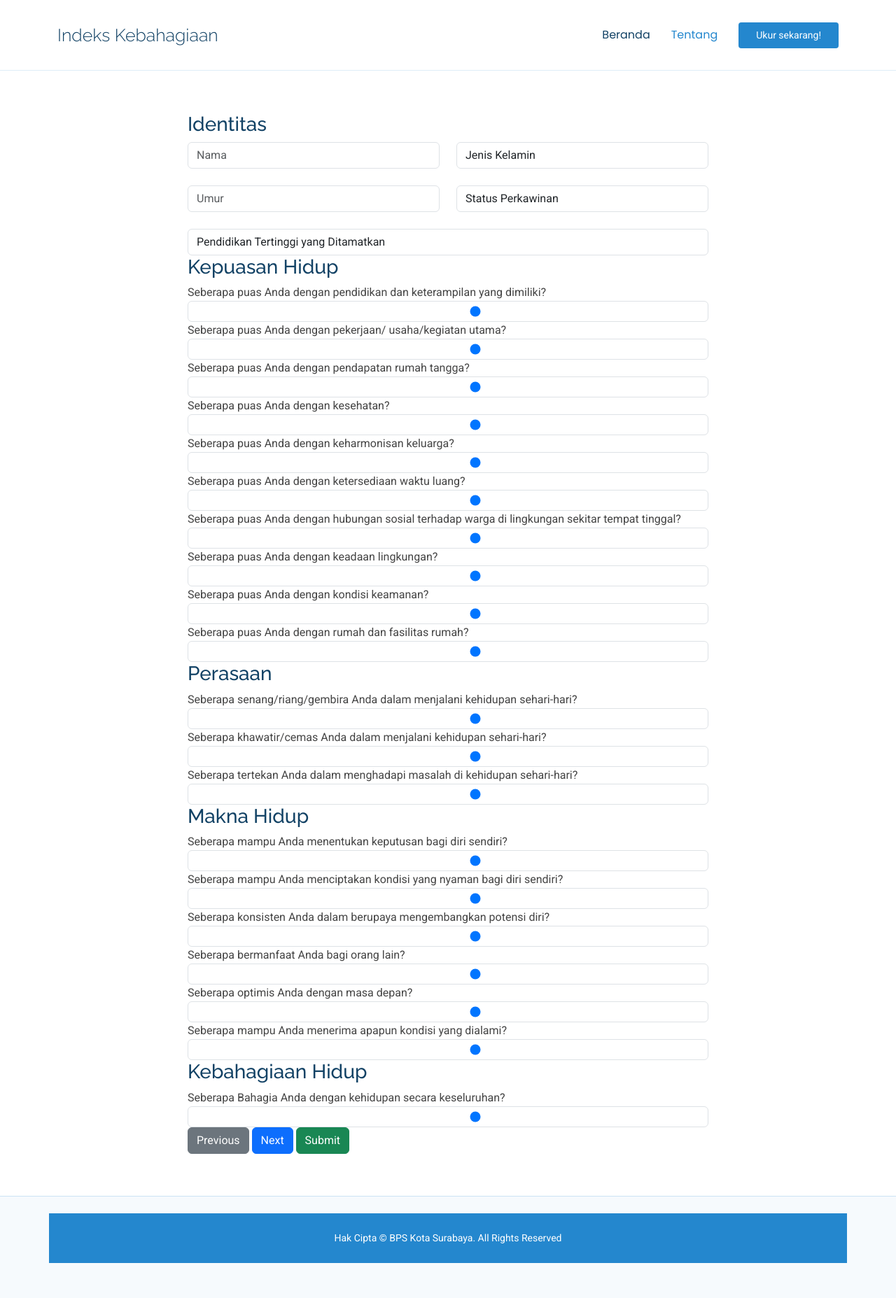
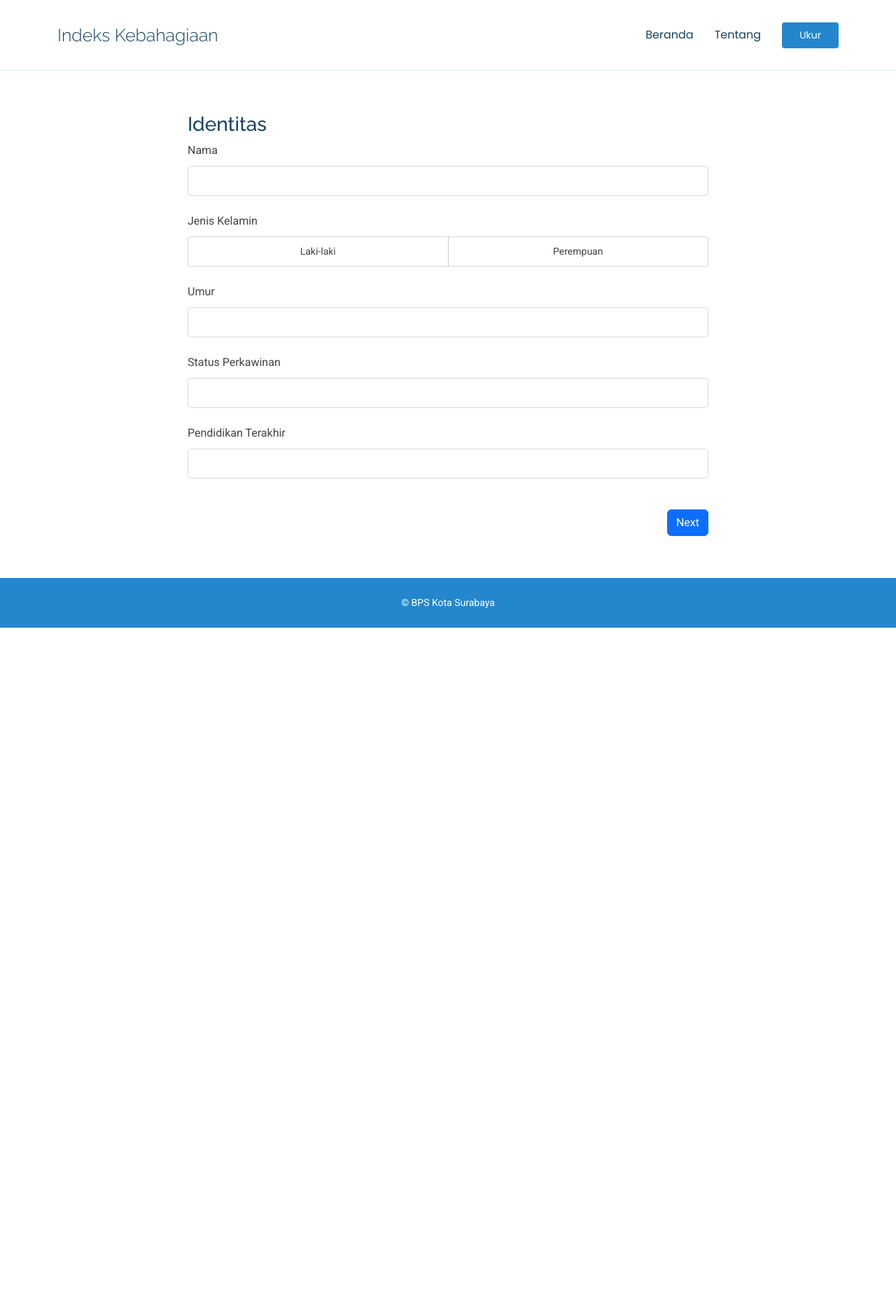
Before and after one commit to afdatulc/IndeksKebahagiaan, a PHP site: page /form.html in a window 1280 px wide. Shown: the whole page at 70% size. After the commit the page ends 897 px from the top, so only its background shows below. Run offline with PHP 8.4, Linux system fonts and the light colour scheme.

Commit message:
Rapihkan form

```diff
--- a/assets/css/footer.css
+++ b/assets/css/footer.css
@@ -3,15 +3,14 @@
 --------------------------------------------------------------*/
 .footer {
   color: var(--default-color);
-  background-color: var(--background-color);
+  background-color: var(--accent-color);
   border-top: 1px solid color-mix(in srgb, var(--accent-color), transparent 80%);
   font-size: 14px;
-  padding-bottom: 50px;
   position: relative;
 }
 
 .footer .copyright {
-  padding-top: 25px;
+  /* padding-top: 25px; */
   padding-bottom: 25px;
   background-color: var(--accent-color);
   color: var(--contrast-color);
--- a/assets/css/form.css
+++ b/assets/css/form.css
@@ -1,12 +1,82 @@
 /*--------------------------------------------------------------
 # Contact Section
 --------------------------------------------------------------*/
+/* Untuk mengatur tampilan form */
+.form-section {
+  display: none;
+  min-height: 60vh;
+}
+.form-section.current {
+  display: block;
+}
+.form-navigation {
+  text-align: right;
+  margin-top: 20px;
+}
+
+/* Mengikuti pengaturan form lainnya */
+.btn-group .btn-check {
+  display: none;
+}
+
+.btn-group .btn {
+  font-size: 14px;
+  width: 100%; /* Membuat tombol memiliki lebar penuh */
+  padding: 10px;
+  text-align: center;
+  border-radius: 4px;
+  background-color: color-mix(in srgb, var(--background-color), transparent 50%);
+  color: var(--default-color);
+  border-color: color-mix(in srgb, var(--default-color), transparent 80%);
+  margin: 0;
+}
+
+.btn-group .btn:hover {
+  border-color: var(--accent-color);
+  color: var(--accent-color);
+}
+
+.btn-group .btn-check:checked + .btn {
+  background-color: var(--accent-color); /* Warna tombol saat dipilih */
+  color: var(--contrast-color);
+  border-color: var(--accent-color);
+}
+
+.btn-group .btn + .btn {
+  margin-left: 10px;
+}
+
+.btn-group {
+  display: flex;
+  justify-content: space-between;
+}
+
+
+.form-group label {
+  display: inline-block;
+  margin-bottom: 10px;
+}
+
+.form-section .form-control,
+.form-section input[type="range"] {
+  font-size: 14px;
+  padding: 10px 15px;
+  box-shadow: none;
+  border-radius: 3;
+  color: var(--default-color);
+  background-color: color-mix(in srgb, var(--background-color), transparent 50%);
+  border-color: color-mix(in srgb, var(--default-color), transparent 80%);
+}
+
+.form-section .form-control:focus
+.form-section input[type="range"]:focus {
+  border-color: var(--accent-color);
+}
 
 .contact .container {
     display: flex;
-    justify-content: center; /* Mengatur konten berada di tengah secara horizontal */
+    justify-content: center;
   }
-
 
 .contact .info-item h3 {
   padding: 0;
@@ -25,31 +95,7 @@
   height: 100%;
 }
 
-.contact .php-email-form input[type=text],
-.contact .php-email-form input[type=email],
-.contact .php-email-form textarea {
-  font-size: 14px;
-  padding: 10px 15px;
-  box-shadow: none;
-  border-radius: 0;
-  color: var(--default-color);
-  background-color: color-mix(in srgb, var(--background-color), transparent 50%);
-  border-color: color-mix(in srgb, var(--default-color), transparent 80%);
-}
-
-.contact .php-email-form input[type=text]:focus,
-.contact .php-email-form input[type=email]:focus,
-.contact .php-email-form textarea:focus {
-  border-color: var(--accent-color);
-}
-
-.contact .php-email-form input[type=text]::placeholder,
-.contact .php-email-form input[type=email]::placeholder,
-.contact .php-email-form textarea::placeholder {
-  color: color-mix(in srgb, var(--default-color), transparent 70%);
-}
-
-.contact .php-email-form button[type=submit] {
+.contact form button[type=submit] {
   color: var(--contrast-color);
   background: var(--accent-color);
   border: 0;
@@ -58,6 +104,6 @@
   border-radius: 4px;
 }
 
-.contact .php-email-form button[type=submit]:hover {
+.contact form button[type=submit]:hover {
   background: color-mix(in srgb, var(--accent-color), transparent 20%);
 }
--- a/assets/css/main.css
+++ b/assets/css/main.css
@@ -462,7 +462,9 @@ section,
 /*--------------------------------------------------------------
 # About Section
 --------------------------------------------------------------*/
-
+.about{
+  height: 90vh;
+}
 .about .read-more {
   background: var(--accent-color);
   color: var(--contrast-color);
--- a/form.html
+++ b/form.html
@@ -4,7 +4,7 @@
 <head>
   <meta charset="utf-8">
   <meta content="width=device-width, initial-scale=1.0" name="viewport">
-  <title>Starter Page - OnePage Bootstrap Template</title>
+  <title>Indeks Kebahagiaan</title>
   <meta name="description" content="">
   <meta name="keywords" content="">
 
@@ -52,11 +52,11 @@
       <nav id="navmenu" class="navmenu">
         <ul>
           <li><a href="index.html">Beranda<br></a></li>
-          <li><a href="about.html" class="active">Tentang</a></li>
+          <li><a href="about.html">Tentang</a></li>
         </ul>
         <i class="mobile-nav-toggle d-xl-none bi bi-list"></i>
       </nav>
-      <a class="btn-getstarted" href="form.html">Ukur sekarang!</a>
+      <a class="btn-getstarted" href="form.html">Ukur</a>
     </div>
   </header>
 
@@ -65,42 +65,52 @@
       <div class="container" data-aos="fade-up" data-aos-delay="100">
         <div class="col-lg-8">
           <form id="happiness-form" action="" method="post" data-aos="fade-up" data-aos-delay="200">
-
             <!-- Identitas Section -->
             <div class="form-section current">
               <h3>Identitas</h3>
               <div class="row gy-4">
-                <div class="col-md-6">
-                  <input type="text" name="nama" class="form-control" placeholder="Nama" required="">
+                <div class="form-group">
+                  <label for="nama">Nama</label>
+                  <input type="text" id="nama" name="nama" class="form-control" required="">
                 </div>
-                <div class="col-md-6">
-                  <select name="jk" class="form-control" required="">
-                    <option value="" disabled selected>Jenis Kelamin</option>
-                    <option value="male">Laki-laki</option>
-                    <option value="female">Perempuan</option>
+                <div class="form-group">
+                  <label>Jenis Kelamin</label>
+                  <div class="btn-group" role="group" aria-label="Jenis Kelamin">
+                    <input type="radio" class="btn-check" name="jk" id="laki-laki" value="Laki-laki" autocomplete="off" required>
+                    <label class="btn btn-outline-primary" for="laki-laki">Laki-laki</label>
+
+                    <input type="radio" class="btn-check" name="jk" id="perempuan" value="Perempuan" autocomplete="off" required>
+                    <label class="btn btn-outline-primary" for="perempuan">Perempuan</label>
+                  </div>
+                </div>
+                <div class="form-group">
+                  <label for="umur">Umur</label>
+                  <input type="number" id="umur" name="umur" class="form-control" required="">
+                </div>
+                <div class="form-group">
+                  <label for="status_perkawinan">Status Perkawinan</label>
+                  <select name="status_perkawinan" id="status_perkawinan" class="form-control" required="">
+                    <option value="" disabled selected></option>
+                    <option value="Belum kawin">Belum kawin</option>
+                    <option value="Kawin">Kawin</option>
+                    <option value="Cerai hidup">Cerai hidup</option>
+                    <option value="Cerai mati">Cerai mati</option>
                   </select>
                 </div>
-                <div class="col-md-6">
-                  <input type="number" name="umur" class="form-control" placeholder="Umur" required="">
-                </div>
-                <div class="col-md-6">
-                  <select name="status_perkawinan" class="form-control" required="">
-                    <option value="" disabled selected>Status Perkawinan</option>
-                    <option value="single">Belum Menikah</option>
-                    <option value="married">Menikah</option>
-                    <option value="divorced">Cerai</option>
+                <div class="form-group">
+                  <label for="pendidikan">Pendidikan Terakhir</label>
+                  <select name="pendidikan" id="pendidikan" class="form-control" required="">
+                    <option value="" disabled selected></option>
+                    <option value="SD/MI/Sederajat">SD/MI/Sederajat</option>
+                    <option value="SMP/MTs/Sederajat">SMP/MTs/Sederajat</option>
+                    <option value="SMA/K/MA/K/Sederajat">SMA/K/MA/K/Sederajat</option>
+                    <option value="Perguruan tinggi">Perguruan tinggi</option>
                   </select>
                 </div>
-                <div class="col-md-12">
-                  <select name="pendidikan" class="form-control" required="">
-                    <option value="" disabled selected>Pendidikan Tertinggi yang Ditamatkan</option>
-                    <option value="sd">SD</option>
-                    <option value="smp">SMP</option>
-                    <option value="sma">SMA</option>
-                    <option value="diploma">Diploma</option>
-                    <option value="sarjana">Sarjana</option>
-                    <option value="lainnya">Lainnya</option>
-                  </select>
+                <div class="form-group">
+                  <div id="warning-message" class="alert alert-warning d-none" role="alert">
+                    Harap jawab semua pertanyaan
+                  </div>
                 </div>
               </div>
             </div>
@@ -108,6 +118,7 @@
             <!-- Kepuasan Hidup Section -->
             <div class="form-section">
               <h3>Kepuasan Hidup</h3>
+              <div class="row gy-4">
                 <div class="form-group">
                   <label>Seberapa puas Anda dengan pendidikan dan keterampilan yang dimiliki?</label>
                   <input type="range" name="kepuasan_pendidikan" min="1" max="10" class="form-control" required="">
@@ -150,9 +161,12 @@
                 </div>
               </div>
 
+            </div>
+
             <!-- Perasaan Section -->
             <div class="form-section">
               <h3>Perasaan</h3>
+              <div class="row gy-4">
                 <div class="form-group">
                   <label>Seberapa senang/riang/gembira Anda dalam menjalani kehidupan sehari-hari?</label>
                   <input type="range" name="afeksi(R301)" min="1" max="10" class="form-control" required="">
@@ -166,10 +180,12 @@
                   <input type="range" name="afeksi(R303)" min="1" max="10" class="form-control" required="">
                 </div>
               </div>
+            </div>
 
             <!-- Makna Hidup Section -->
             <div class="form-section">
               <h3>Makna Hidup</h3>
+              <div class="row gy-4">
                 <div class="form-group">
                   <label>Seberapa mampu Anda menentukan keputusan bagi diri sendiri?</label>
                   <input type="range" name="eudaimonia(1)" min="1" max="10" class="form-control" required="">
@@ -195,15 +211,20 @@
                   <input type="range" name="eudaimonia(6)" min="1" max="10" class="form-control" required="">
                 </div>
               </div>
+            </div>
 
             <!-- Kebahagiaan Hidup Section -->
             <div class="form-section">
               <h3>Kebahagiaan Hidup</h3>
+              <div class="row gy-4">
                 <div class="form-group">
                   <label>Seberapa Bahagia Anda dengan kehidupan secara keseluruhan?</label>
                   <input type="range" name="kebahagiaan" min="1" max="10" class="form-control" required="">
                 </div>
               </div>
+
+            </div>
+
     <!-- Navigation Buttons -->
     <div class="form-navigation">
       <button type="button" class="previous btn btn-secondary">Previous</button>
@@ -221,7 +242,7 @@
   <footer id="footer" class="footer light-background">
 
     <div class="container copyright text-center mt-4">
-      <p><span>Hak Cipta </span>© BPS Kota Surabaya. </strong> <span>All Rights Reserved</span></p>
+      <p>© BPS Kota Surabaya</strong></p>
     </div>
 
   </footer>
--- a/form.js
+++ b/form.js
@@ -1,5 +1,75 @@
 const scriptURL = 'https://script.google.com/macros/s/AKfycbzKjvGs0nC4-lnNqlTqTcWJaV7pQqHopvJRFCh_JlbA970ioRqjEorHd2t337nJe5pt/exec';
 const form = document.forms['happiness-form'];
+
+document.addEventListener("DOMContentLoaded", function () {
+    const formSections = document.querySelectorAll(".form-section");
+    const nextButtons = document.querySelectorAll(".next");
+    const prevButtons = document.querySelectorAll(".previous");
+    const submitButton = document.querySelector("button[type='submit']");
+    const warningMessage = document.getElementById("warning-message");
+
+    let currentSectionIndex = 0;
+
+    // Fungsi untuk memperbarui tampilan bagian form
+    function updateFormSections() {
+        formSections.forEach((section, index) => {
+            section.classList.toggle("current", index === currentSectionIndex);
+        });
+
+        // Sembunyikan tombol Previous di bagian pertama
+        prevButtons.forEach(button => {
+            button.style.display = currentSectionIndex === 0 ? "none" : "inline-block";
+        });
+
+        // Sembunyikan tombol Next di bagian terakhir
+        nextButtons.forEach(button => {
+            button.style.display = currentSectionIndex === formSections.length - 1 ? "none" : "inline-block";
+        });
+
+        // Tampilkan tombol Submit hanya di bagian terakhir
+        submitButton.style.display = currentSectionIndex === formSections.length - 1 ? "inline-block" : "none";
+    }
+
+    // Fungsi untuk memeriksa validitas form pada bagian yang aktif
+    function isValidSection(index) {
+        const currentSection = formSections[index];
+        let valid = true;
+        currentSection.querySelectorAll('input, select').forEach(field => {
+            if (field.required && !field.value) {
+                valid = false;
+                field.focus();
+                return;
+            }
+        });
+        return valid;
+    }
+
+    // Event listener untuk tombol Next
+    nextButtons.forEach(button => {
+        button.addEventListener("click", function () {
+            if (isValidSection(currentSectionIndex)) {
+                warningMessage.classList.add("d-none");
+                currentSectionIndex = Math.min(currentSectionIndex + 1, formSections.length - 1);
+                updateFormSections();
+            } else {
+                warningMessage.classList.remove("d-none");
+                warningMessage.textContent = "Harap jawab semua pertanyaan";
+            }
+        });
+    });
+
+    // Event listener untuk tombol Previous
+    prevButtons.forEach(button => {
+        button.addEventListener("click", function () {
+            warningMessage.classList.add("d-none");
+            currentSectionIndex = Math.max(currentSectionIndex - 1, 0);
+            updateFormSections();
+        });
+    });
+
+    // Inisialisasi tampilan form
+    updateFormSections();
+});
 
 form.addEventListener('submit', e => {
   e.preventDefault();
@@ -9,16 +79,16 @@ form.addEventListener('submit', e => {
 
   // Penimbang untuk masing-masing faktor
   const weights = {
-    'kepuasan_pendidikan': 0.13,
-    'kepuasan_pekerjaan': 0.13,
-    'kepuasan_pendapatan': 0.15,
-    'kepuasan_kesehatan': 0.10,
-    'kepuasan_keharmonisan': 0.07,
-    'kepuasan_waktu_luang': 0.07,
-    'kepuasan_hub_sosial': 0.07,
-    'kepuasan_lingkungan': 0.07,
-    'kepuasan_keamanan': 0.07,
-    'kepuasan_fas_rumah': 0.13
+    'kepuasan_pendidikan': 0.1308,
+    'kepuasan_pekerjaan': 0.1312,
+    'kepuasan_pendapatan': 0.1464,
+    'kepuasan_kesehatan': 0.0985,
+    'kepuasan_keharmonisan': 0.0721,
+    'kepuasan_waktu_luang': 0.0743,
+    'kepuasan_hub_sosial': 0.073,
+    'kepuasan_lingkungan': 0.0701,
+    'kepuasan_keamanan': 0.0714,
+    'kepuasan_fas_rumah': 0.1322
   };
 
   // Hitung Indeks Kebahagiaan
@@ -34,7 +104,7 @@ form.addEventListener('submit', e => {
   // Kirim data ke Google Sheets
   fetch(scriptURL, { method: 'POST', body: formData })
     .then(response => {
-      alert("Terima kasih! Formulir Anda berhasil dikirim."+happinessIndex);
+      alert("Terima kasih! Formulir Anda berhasil dikirim. Indeks Kebahagiaan: " + happinessIndex);
       window.location.reload();
     })
     .catch(error => console.error('Error!', error.message));
```
Also changed, not shown: about.html (+5 -5 lines), assets/css/navbar.css (+7 -56 lines), index.html (+5 -5 lines). Lines whose indentation alone changed are shown as unchanged.
